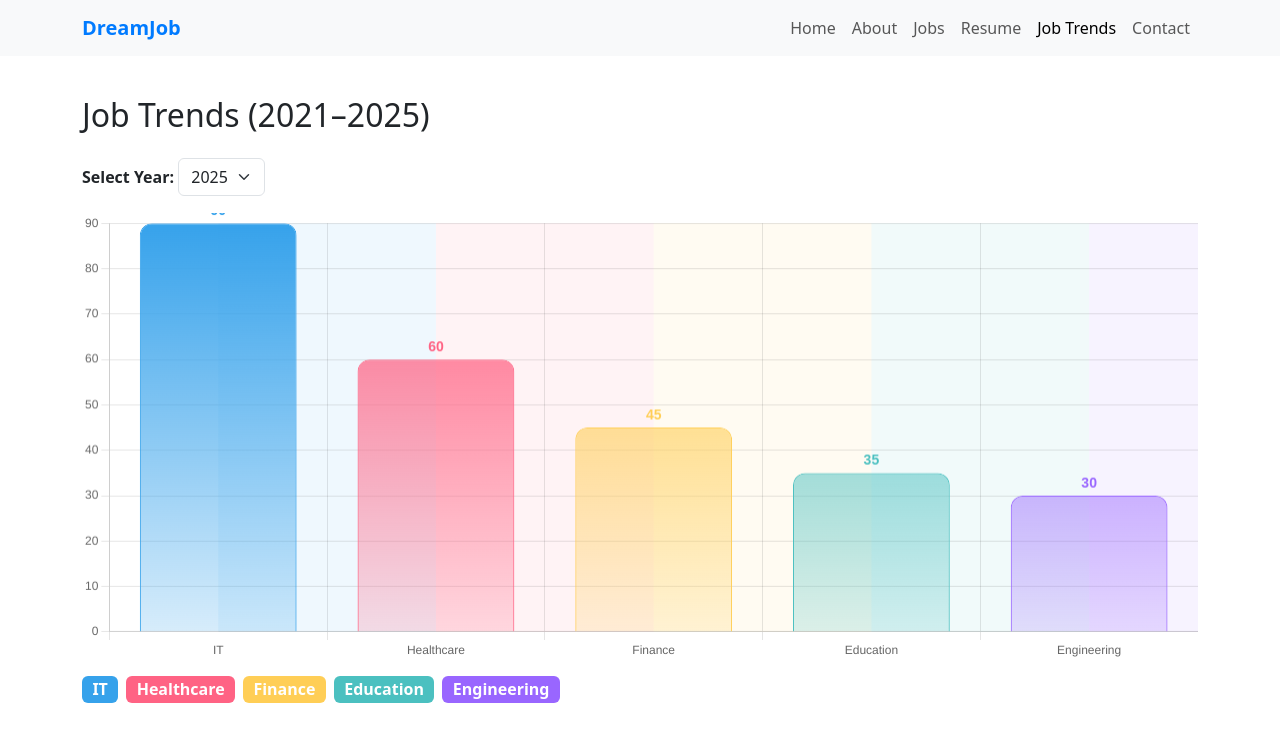
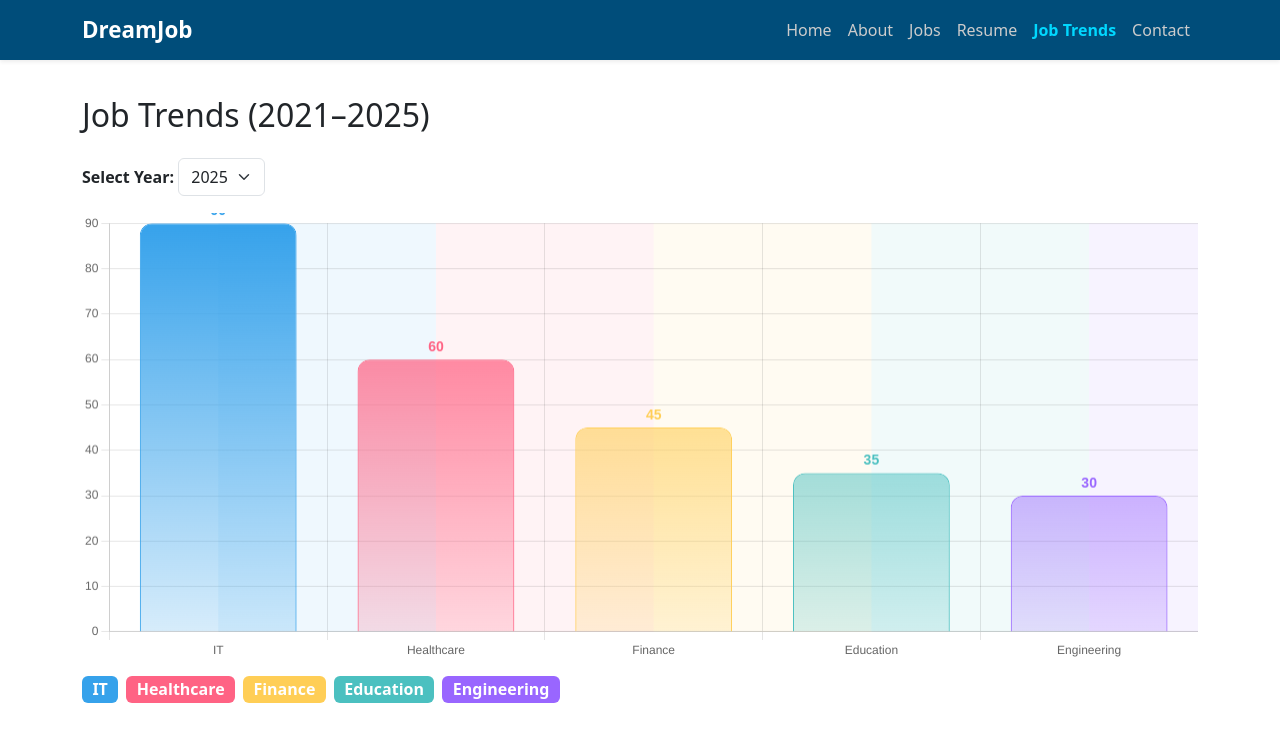
Before and after one commit to Polnati769/FindYourJob, a plain HTML site: page trends.html in a window 1280 px wide. Drawn offline with nearby package versions, Linux system fonts and the light colour scheme.

Commit message:
Update trends.html

```diff
--- a/trends.html
+++ b/trends.html
@@ -7,10 +7,31 @@
   <link rel="stylesheet" href="style.css">
   <link href="https://cdn.jsdelivr.net/npm/bootstrap@5.3.3/dist/css/bootstrap.min.css" rel="stylesheet">
   <script src="https://cdn.jsdelivr.net/npm/chart.js"></script>
+  <style>
+    /* Navbar Styling (same as Contact page) */
+    .custom-navbar {
+      background-color: #004d7a; /* Unique solid color */
+    }
+
+    .custom-navbar .navbar-brand {
+      color: #ffffff !important;
+      font-weight: bold;
+      font-size: 1.4rem;
+    }
+
+    .custom-navbar .nav-link {
+      color: #cccccc !important;
+    }
+
+    .custom-navbar .nav-link.active {
+      font-weight: bold;
+      color: #00d8ff !important;
+    }
+  </style>
 </head>
 <body>
   <!-- Navbar -->
-  <nav class="navbar navbar-expand-lg navbar-light bg-light fixed-top">
+  <nav class="navbar navbar-expand-lg custom-navbar fixed-top shadow-sm">
     <div class="container">
       <a class="navbar-brand" href="index.html">DreamJob</a>
       <button class="navbar-toggler" type="button" data-bs-toggle="collapse" data-bs-target="#navbarNav">
@@ -23,7 +44,8 @@
           <li class="nav-item"><a class="nav-link" href="jobs.html">Jobs</a></li>
           <li class="nav-item"><a class="nav-link" href="resume.html">Resume</a></li>
           <li class="nav-item"><a class="nav-link active" href="trends.html">Job Trends</a></li>
-          <li class="nav-item"><a class="nav-link" href="contact.html">Contact</a></li>        </ul>
+          <li class="nav-item"><a class="nav-link" href="contact.html">Contact</a></li>
+        </ul>
       </div>
     </div>
   </nav>
```
